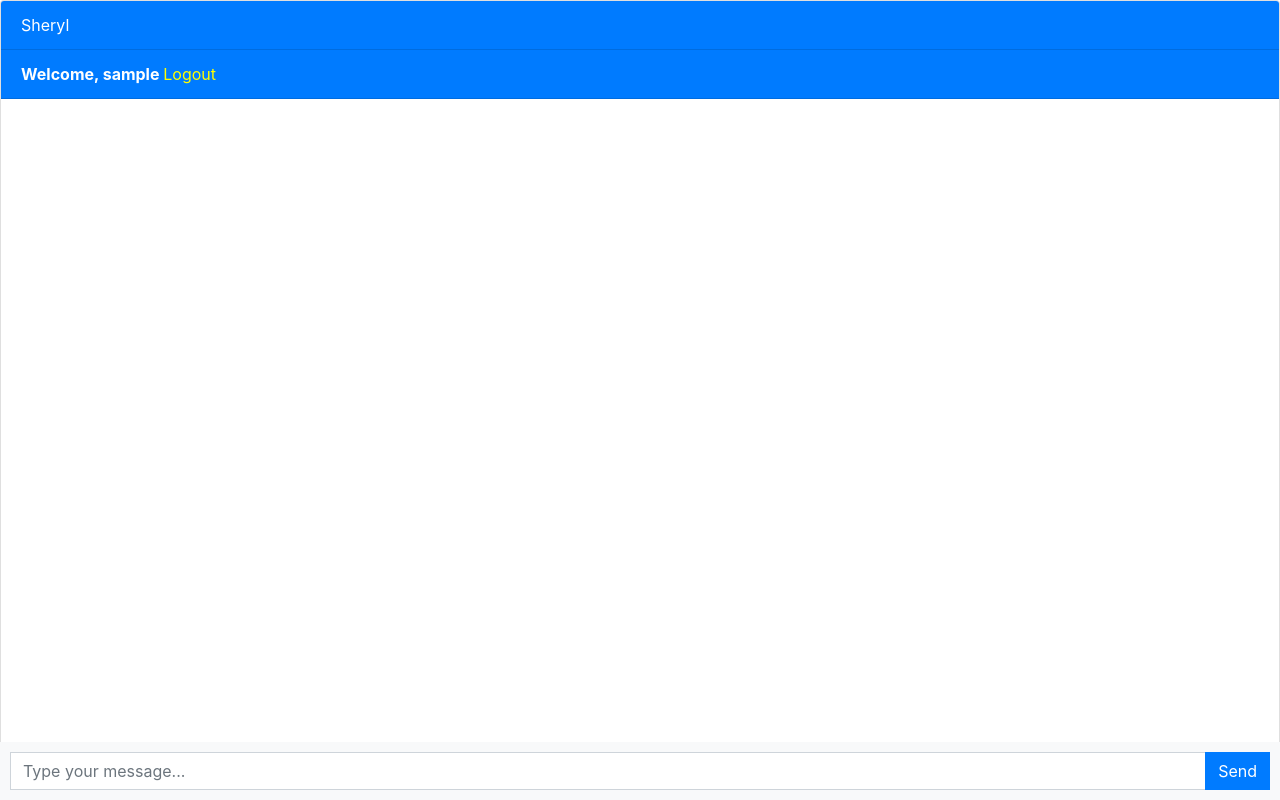
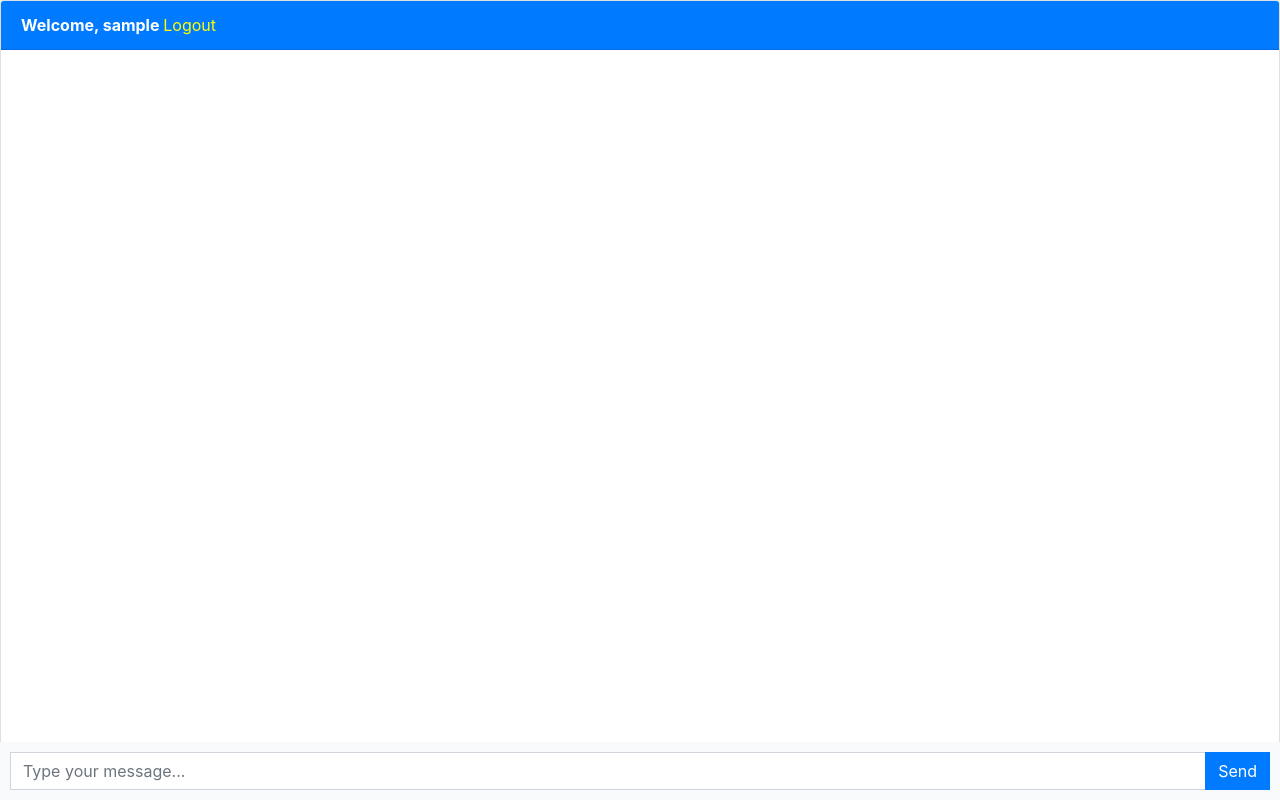
Before and after one commit to YL-Tan/Sheryl, a Django app: page / in a window 1280 px wide. Run offline with Django 4.2, Linux system fonts and the light colour scheme; the visitor is signed in with stand-in values (Sample User, id 1); data that the repository does not hold is empty; some libraries are stand-ins or nearby versions.

```diff
--- a/templates/chatbot.html
+++ b/templates/chatbot.html
@@ -67,7 +67,6 @@
 {% block content %}
 <div class="chat-container">
   <div class="card flex-grow-1">
-    <div class="card-header bg-primary text-white">Sheryl</div>
     {% if user.is_authenticated %}
     <div class="card-header bg-primary text-white"><b>Welcome, {{user.username}} </b><a style="color: yellow" href="logout">Logout</a></div>
 
```
Also changed, not shown: 2 other files.
